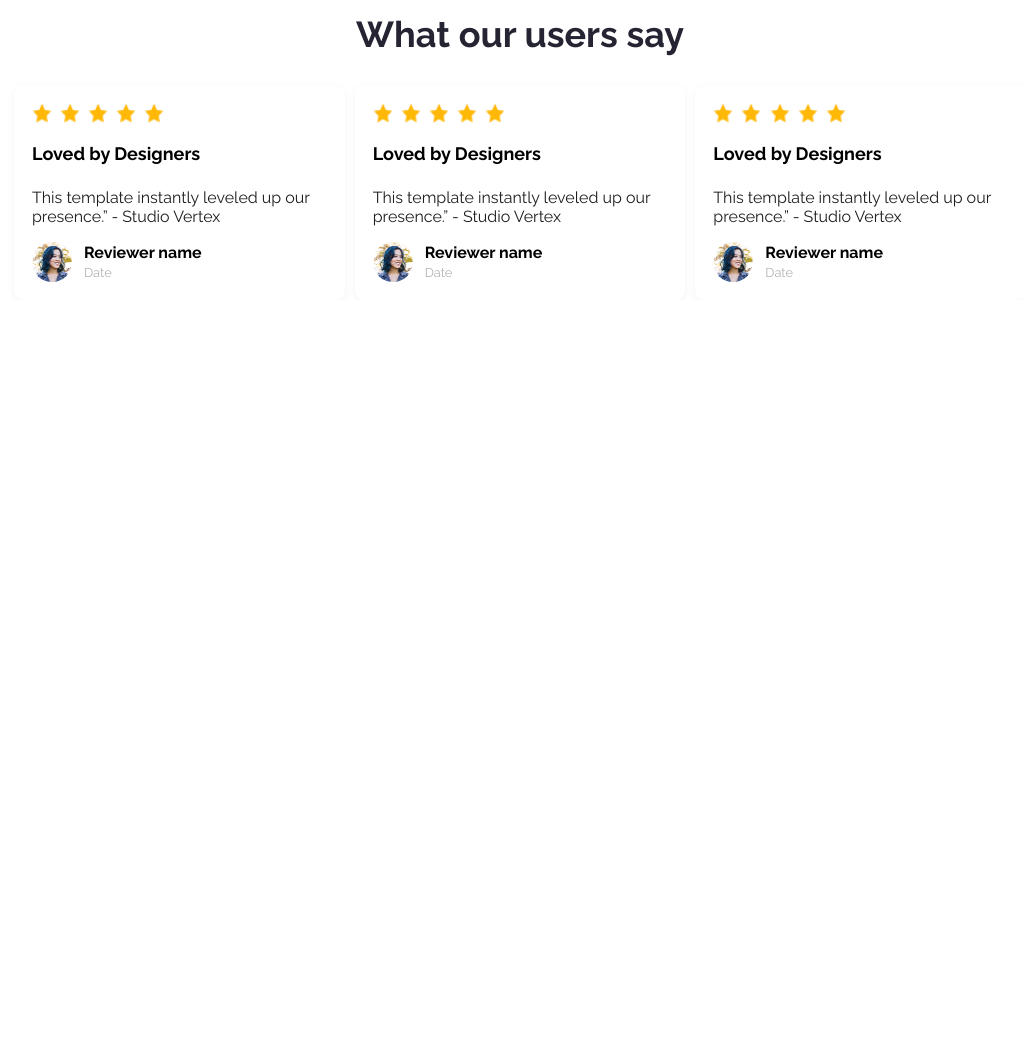
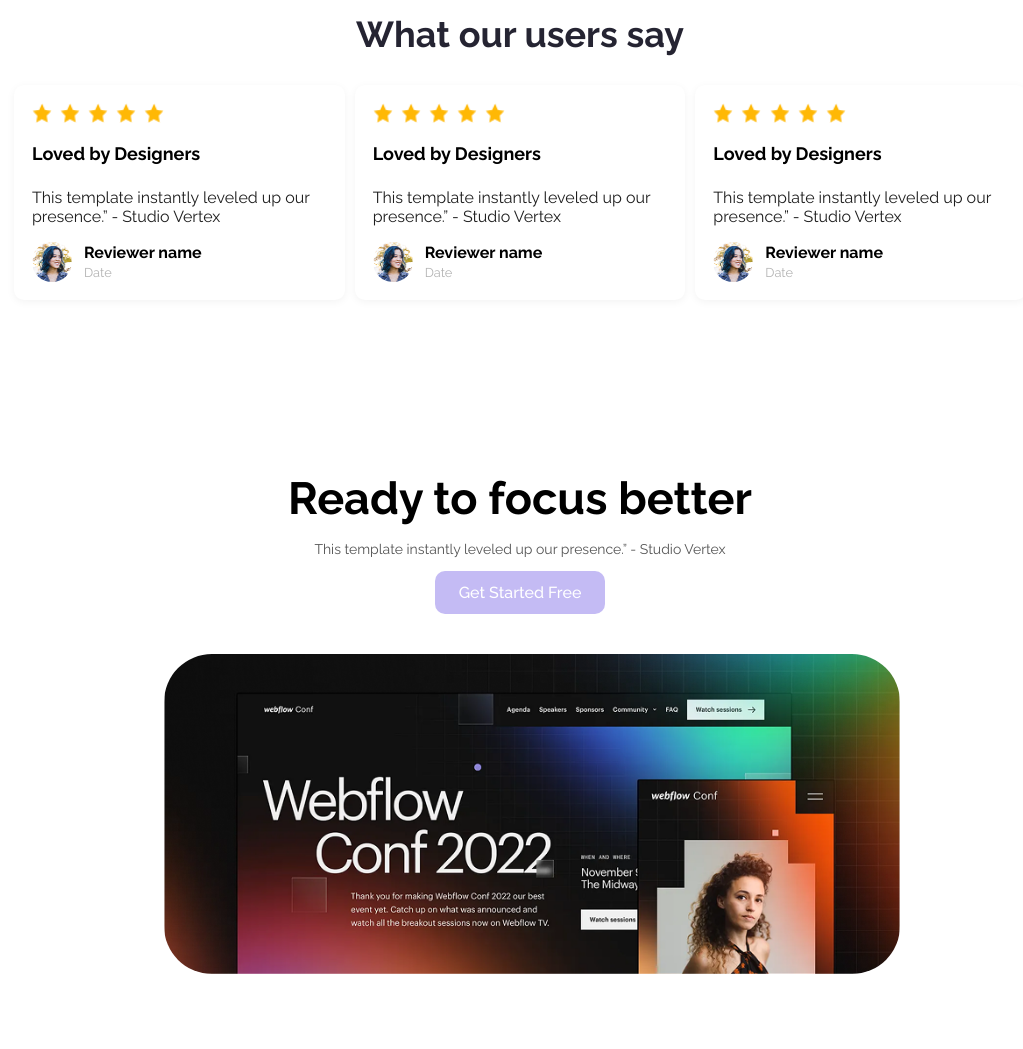
Before and after one commit to Moinul25/Assignment-1, a plain HTML site: page index.html in a window 1280 px wide. Shown: the part 1140-2189 px from the top of the page, without its empty margins (120-1143 px from the left). Before the commit the page ends 1440 px from the top, so only its background shows below. Drawn offline with Linux system fonts and the light colour scheme.

Commit message:
update: Add new UI components and enhance overall design

```diff
--- a/index.html
+++ b/index.html
@@ -114,10 +114,20 @@
          </div>
       </div>
     </div>
-
     </div>
   </section>
 
+   <section class="focus-section">
+    <div class="focus-content">
+      <h2>Ready to focus better</h2>
+      <p>This template instantly leveled up our presence.” - Studio Vertex</p>
+      <a href="#" class="free-btn">Get Started Free</a>
+    </div>
+
+    <div class="focus-image">
+     <img src="images/wc-big.png" alt="Webflow Conf">
+    </div>
+   </section>
 
     </main>
     <footer>
--- a/style.css
+++ b/style.css
@@ -63,7 +63,7 @@ main{
     padding: 2rem;
     max-width: 1140px;
     max-height: 328px;
-    background-color: #FFFFFF;
+    background-color:#FFFFFF;
     margin: auto;
 }
 section {
@@ -201,3 +201,45 @@ section {
   font-size: 0.8rem;
   color: #B3B3B3;
 }
+
+.focus-section {
+  padding: 71px 150px;
+  background-color: #FFFFFF;
+  align-items: center;
+  gap: 10px;
+  text-align: center;
+  max-width: 1140px;
+  max-height: 600px;
+}
+.focus-content h2 {
+  font-size: 45px;
+  font-weight: bold;
+  color: #000000;
+  margin-bottom: 16px;
+}
+
+.focus-content p {
+  font-size: 14px;
+  color: #555;
+}
+ .free-btn {
+  display: inline-block;
+  background-color: #c4bbf4;
+  color: #FFFFFF;
+  padding: 12px 24px;
+  border-radius: 10px;
+  font-weight: 500;
+  text-decoration: none;
+  transition: 0.3s;
+}
+.free-btn:hover {
+   background-color: #5E47FF
+}
+.focus-image {
+  margin-top: 40px;
+}
+.focus-image img {
+  max-width: 840px;
+  max-height: 320px;
+  border-radius: 48px;
+}
```
